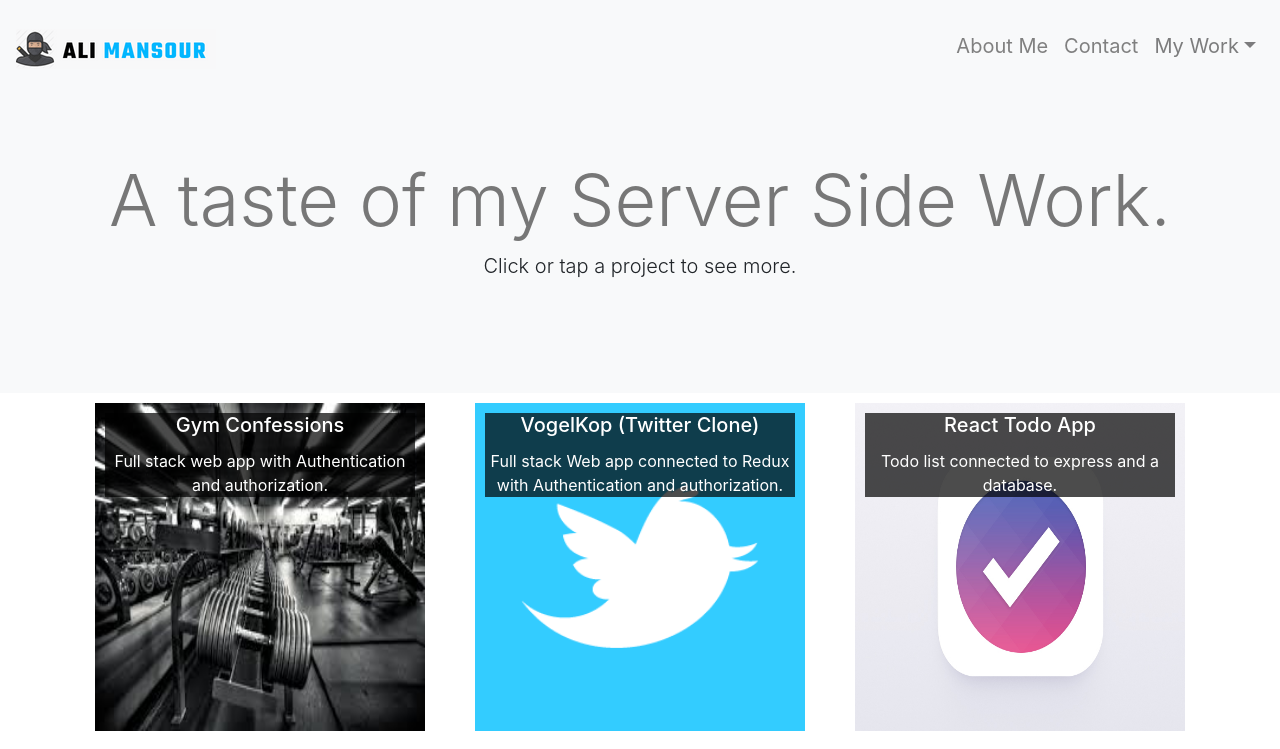
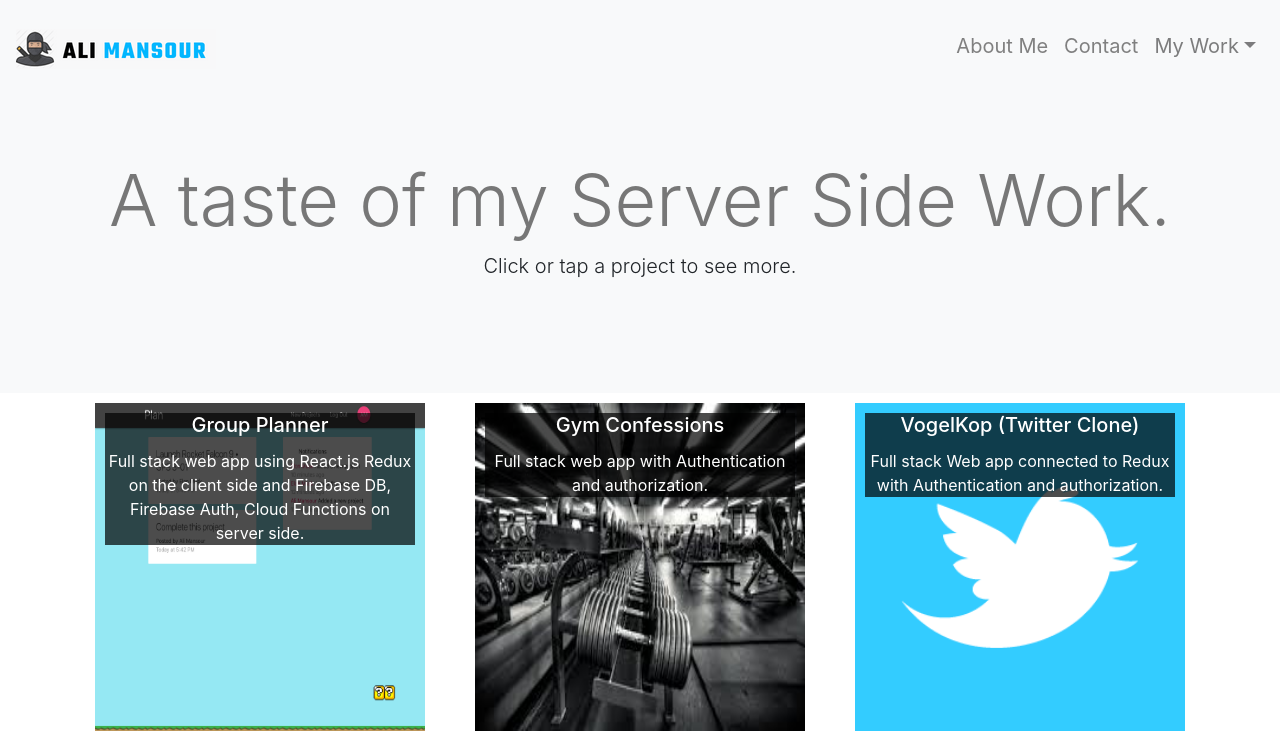
Before and after one commit to alzz0/react-portfolio, a React (Create React App) app: page /server in a window 1280 px wide. Shown: the top 749 px of the page. Built offline with nearby package versions, Linux system fonts and the light colour scheme.

Commit message:
add group planner project

```diff
--- a/src/pages/ClientWork.js
+++ b/src/pages/ClientWork.js
@@ -7,6 +7,7 @@ import twitterImage from "../images/twitter1.png";
 import weatherImage from "../images/weather.jpg";
 import todoImage from "../images/todo.jpg";
 import lyricImage from "../images/lyric.jpg";
+import planImage from "../images/plan.png";
 import "../css/Work.css";
 
 import {
@@ -52,6 +53,57 @@ class ClientWork extends React.Component {
 
         <Container>
           <Row>
+            <Col xs="12" sm="6" lg="4">
+              <a href="https://planner-d58a1.firebaseapp.com/" target="_blank>">
+                <Pulse>
+                  <Card style={{ border: "none" }}>
+                    <CardImg
+                      body
+                      inverse
+                      style={imgStyle}
+                      width="100%"
+                      src={planImage}
+                      alt="Card image cap"
+                    />
+                    <CardImgOverlay>
+                      <div style={backgroundStyle}>
+                        <CardTitle style={cardText}>Group Planner</CardTitle>
+                        <CardText style={cardText}>
+                          Full stack web app using React.js Redux on the client
+                          side and Firebase DB, Firebase Auth, Cloud Functions
+                          on server side.
+                        </CardText>
+                      </div>
+                    </CardImgOverlay>
+                  </Card>
+                </Pulse>
+              </a>
+            </Col>
+
+            <Col xs="12" sm="6" lg="4">
+              <a href="https://lyricsearch.herokuapp.com/" target="_blank>">
+                <Pulse>
+                  <Card style={{ border: "none" }}>
+                    <CardImg
+                      style={imgStyle}
+                      width="100%"
+                      src={lyricImage}
+                      alt="Card image cap"
+                    />
+                    <CardImgOverlay>
+                      <div style={backgroundStyle}>
+                        <CardTitle style={cardText}>Lyric Search</CardTitle>
+                        <CardText style={cardText}>
+                          Search for your favorite song and get the lyrics,
+                          release date and more!
+                        </CardText>
+                      </div>
+                    </CardImgOverlay>
+                  </Card>
+                </Pulse>
+              </a>
+            </Col>
+
             <Col xs="12" sm="6" lg="4">
               <a
                 href="https://newappnamegymconfessions.herokuapp.com/posts"
@@ -101,30 +153,6 @@ class ClientWork extends React.Component {
                         <CardText style={cardText}>
                           Full stack Web app connected to Redux with
                           Authentication and authorization.
-                        </CardText>
-                      </div>
-                    </CardImgOverlay>
-                  </Card>
-                </Pulse>
-              </a>
-            </Col>
-
-            <Col xs="12" sm="6" lg="4">
-              <a href="https://lyricsearch.herokuapp.com/" target="_blank>">
-                <Pulse>
-                  <Card style={{ border: "none" }}>
-                    <CardImg
-                      style={imgStyle}
-                      width="100%"
-                      src={lyricImage}
-                      alt="Card image cap"
-                    />
-                    <CardImgOverlay>
-                      <div style={backgroundStyle}>
-                        <CardTitle style={cardText}>Lyric Search</CardTitle>
-                        <CardText style={cardText}>
-                          Search for your favorite song and get the lyrics,
-                          release date and more!
                         </CardText>
                       </div>
                     </CardImgOverlay>
--- a/src/pages/ServerWork.js
+++ b/src/pages/ServerWork.js
@@ -4,6 +4,7 @@ import WorkFooter from "../components/WorkFooter";
 import gymImage from "../images/gym.jpeg"
 import twitterImage from "../images/twitter1.png"
 import todoImage from "../images/todo.jpg"
+import planImage from "../images/plan.png"
 import "../css/Work.css";
 import {
   Card,
@@ -49,6 +50,41 @@ class ServerWork extends React.Component {
 
         <Container>
           <Row>
+
+
+               <Col xs="12" sm="6" lg="4">
+              <a
+                href="https://planner-d58a1.firebaseapp.com/"
+                target="_blank>">
+        <Pulse>
+
+                <Card style={{ border: "none" }}>
+                  <CardImg
+                    body
+                    inverse
+                    style={imgStyle}
+                    width="100%"
+                    src={planImage}
+                    alt="Card image cap"
+                  />
+                  <CardImgOverlay>
+                    <div style={backgroundStyle}>
+                      <CardTitle style={cardText}>Group Planner</CardTitle>
+                      <CardText style={cardText}>
+                        Full stack web app using React.js Redux on the client side and Firebase DB, Firebase Auth, Cloud Functions on server side.
+                      </CardText>
+                    </div>
+                  </CardImgOverlay>
+                </Card></Pulse>
+              </a>
+            </Col>
+
+
+
+
+
+
+
             <Col xs="12" sm="6" lg="4">
               <a
                 href="https://newappnamegymconfessions.herokuapp.com/"
```
Also changed, not shown: src/images/plan.png (added).
